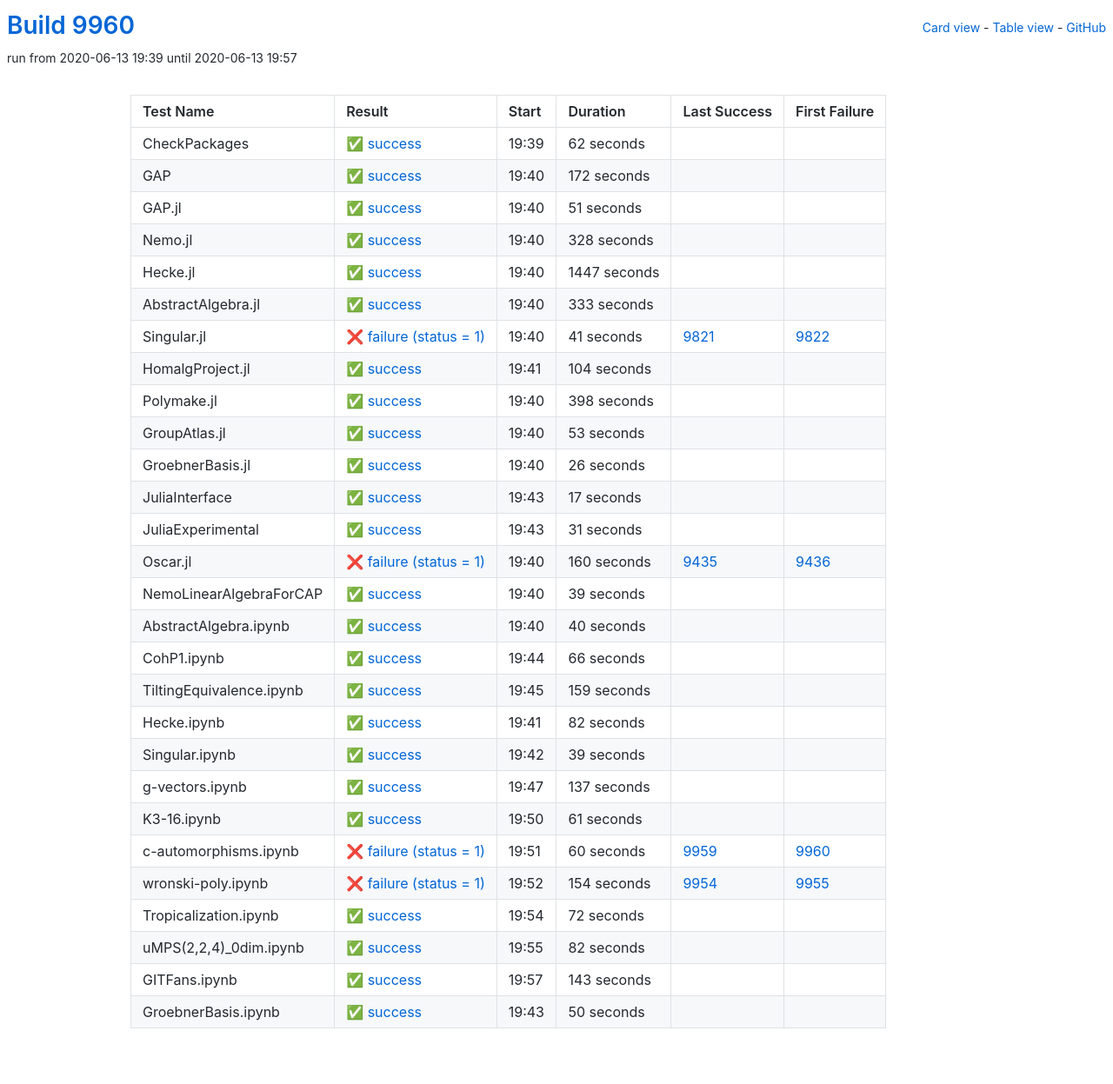
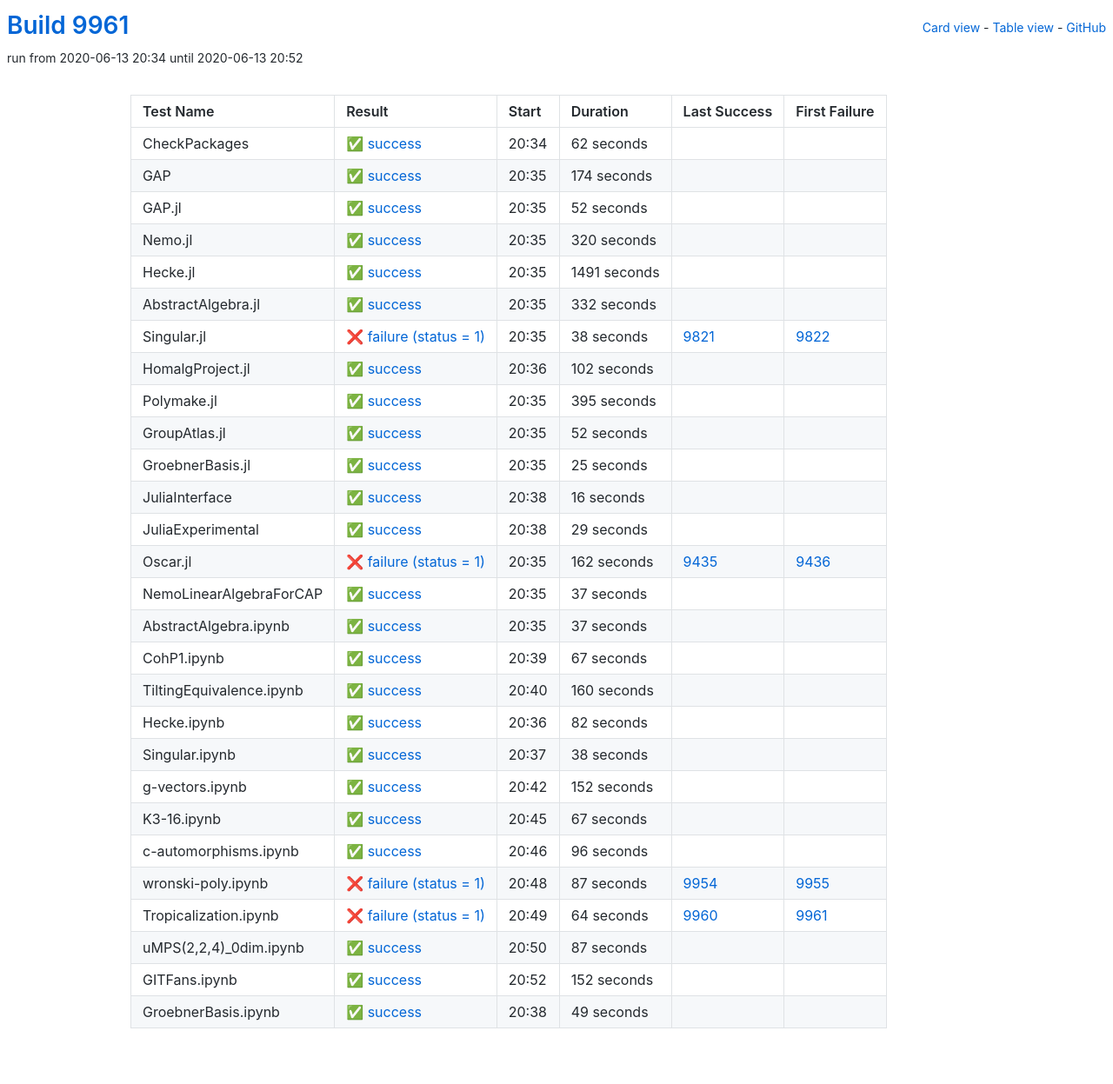
Before and after one commit to oscar-system/oscar-ci-status, a Jekyll site: the page built from table.html, in a window 1280 px wide. Shown: the whole page at 87% size. Built offline with Jekyll 4.4.1, drawn with Linux system fonts in a browser that asks for light colours.

Commit message:
Build #9961

```diff
--- a/_data/ci.yml
+++ b/_data/ci.yml
@@ -1,6 +1,6 @@
 ---
-build: 9960
-build_url: https://oscarci.mathematik.uni-kl.de/job/oscar/9960/
+build: 9961
+build_url: https://oscarci.mathematik.uni-kl.de/job/oscar/9961/
 job: oscar
 organization: oscar-system
 repo: oscar-ci-status
@@ -8,8 +8,8 @@
 tests:
 - name: CheckPackages
   id: checkpackages
-  log: https://oscarci.mathematik.uni-kl.de/job/oscar/9960/artifact/logs/build-9960/CheckPackages.log
-  start: 2020-06-13 19:39
+  log: https://oscarci.mathematik.uni-kl.de/job/oscar/9961/artifact/logs/build-9961/CheckPackages.log
+  start: 2020-06-13 20:34
   success: true
   exitcode: 0
   status: success
@@ -20,212 +20,212 @@
   first_failure_url:
 - name: GAP
   id: gap
-  log: https://oscarci.mathematik.uni-kl.de/job/oscar/9960/artifact/logs/build-9960/GAP.log
-  start: 2020-06-13 19:40
+  log: https://oscarci.mathematik.uni-kl.de/job/oscar/9961/artifact/logs/build-9961/GAP.log
+  start: 2020-06-13 20:35
   success: true
   exitcode: 0
   status: success
-  duration: 172
+  duration: 174
   last_success: false
   last_success_url:
   first_failure: false
   first_failure_url:
 - name: GAP.jl
   id: gap-jl
-  log: https://oscarci.mathematik.uni-kl.de/job/oscar/9960/artifact/logs/build-9960/GAP.jl.log
-  start: 2020-06-13 19:40
+  log: https://oscarci.mathematik.uni-kl.de/job/oscar/9961/artifact/logs/build-9961/GAP.jl.log
+  start: 2020-06-13 20:35
   success: true
   exitcode: 0
   status: success
-  duration: 51
+  duration: 52
   last_success: false
   last_success_url:
   first_failure: false
   first_failure_url:
 - name: Nemo.jl
   id: nemo-jl
-  log: https://oscarci.mathematik.uni-kl.de/job/oscar/9960/artifact/logs/build-9960/Nemo.jl.log
-  start: 2020-06-13 19:40
+  log: https://oscarci.mathematik.uni-kl.de/job/oscar/9961/artifact/logs/build-9961/Nemo.jl.log
+  start: 2020-06-13 20:35
   success: true
   exitcode: 0
   status: success
-  duration: 328
+  duration: 320
   last_success: false
   last_success_url:
   first_failure: false
   first_failure_url:
 - name: Hecke.jl
   id: hecke-jl
-  log: https://oscarci.mathematik.uni-kl.de/job/oscar/9960/artifact/logs/build-9960/Hecke.jl.log
-  start: 2020-06-13 19:40
+  log: https://oscarci.mathematik.uni-kl.de/job/oscar/9961/artifact/logs/build-9961/Hecke.jl.log
+  start: 2020-06-13 20:35
   success: true
   exitcode: 0
   status: success
-  duration: 1447
+  duration: 1491
   last_success: false
   last_success_url:
   first_failure: false
   first_failure_url:
 - name: AbstractAlgebra.jl
   id: abstractalgebra-jl
-  log: https://oscarci.mathematik.uni-kl.de/job/oscar/9960/artifact/logs/build-9960/AbstractAlgebra.jl.log
-  start: 2020-06-13 19:40
+  log: https://oscarci.mathematik.uni-kl.de/job/oscar/9961/artifact/logs/build-9961/AbstractAlgebra.jl.log
+  start: 2020-06-13 20:35
   success: true
   exitcode: 0
   status: success
-  duration: 333
+  duration: 332
   last_success: false
   last_success_url:
   first_failure: false
   first_failure_url:
 - name: Singular.jl
   id: singular-jl
-  log: https://oscarci.mathematik.uni-kl.de/job/oscar/9960/artifact/logs/build-9960/Singular.jl.log
-  start: 2020-06-13 19:40
+  log: https://oscarci.mathematik.uni-kl.de/job/oscar/9961/artifact/logs/build-9961/Singular.jl.log
+  start: 2020-06-13 20:35
   success: false
   exitcode: 1
   status: failure
-  duration: 41
+  duration: 38
   last_success: 9821
   last_success_url: https://oscarci.mathematik.uni-kl.de/job/oscar/9821/
   first_failure: 9822
   first_failure_url: https://oscarci.mathematik.uni-kl.de/job/oscar/9822/
 - name: HomalgProject.jl
   id: homalgproject-jl
-  log: https://oscarci.mathematik.uni-kl.de/job/oscar/9960/artifact/logs/build-9960/HomalgProject.jl.log
-  start: 2020-06-13 19:41
+  log: https://oscarci.mathematik.uni-kl.de/job/oscar/9961/artifact/logs/build-9961/HomalgProject.jl.log
+  start: 2020-06-13 20:36
   success: true
   exitcode: 0
   status: success
-  duration: 104
+  duration: 102
   last_success: false
   last_success_url:
   first_failure: false
   first_failure_url:
 - name: Polymake.jl
   id: polymake-jl
-  log: https://oscarci.mathematik.uni-kl.de/job/oscar/9960/artifact/logs/build-9960/Polymake.jl.log
-  start: 2020-06-13 19:40
+  log: https://oscarci.mathematik.uni-kl.de/job/oscar/9961/artifact/logs/build-9961/Polymake.jl.log
+  start: 2020-06-13 20:35
   success: true
   exitcode: 0
   status: success
-  duration: 398
+  duration: 395
   last_success: false
   last_success_url:
   first_failure: false
   first_failure_url:
 - name: GroupAtlas.jl
   id: groupatlas-jl
-  log: https://oscarci.mathematik.uni-kl.de/job/oscar/9960/artifact/logs/build-9960/GroupAtlas.jl.log
-  start: 2020-06-13 19:40
+  log: https://oscarci.mathematik.uni-kl.de/job/oscar/9961/artifact/logs/build-9961/GroupAtlas.jl.log
+  start: 2020-06-13 20:35
   success: true
   exitcode: 0
   status: success
-  duration: 53
+  duration: 52
   last_success: false
   last_success_url:
   first_failure: false
   first_failure_url:
 - name: GroebnerBasis.jl
   id: groebnerbasis-jl
-  log: https://oscarci.mathematik.uni-kl.de/job/oscar/9960/artifact/logs/build-9960/GroebnerBasis.jl.log
-  start: 2020-06-13 19:40
+  log: https://oscarci.mathematik.uni-kl.de/job/oscar/9961/artifact/logs/build-9961/GroebnerBasis.jl.log
+  start: 2020-06-13 20:35
   success: true
   exitcode: 0
   status: success
-  duration: 26
+  duration: 25
   last_success: false
   last_success_url:
   first_failure: false
   first_failure_url:
 - name: JuliaInterface
   id: juliainterface
-  log: https://oscarci.mathematik.uni-kl.de/job/oscar/9960/artifact/logs/build-9960/JuliaInterface.log
-  start: 2020-06-13 19:43
+  log: https://oscarci.mathematik.uni-kl.de/job/oscar/9961/artifact/logs/build-9961/JuliaInterface.log
+  start: 2020-06-13 20:38
   success: true
   exitcode: 0
   status: success
-  duration: 17
+  duration: 16
   last_success: false
   last_success_url:
   first_failure: false
   first_failure_url:
 - name: JuliaExperimental
   id: juliaexperimental
-  log: https://oscarci.mathematik.uni-kl.de/job/oscar/9960/artifact/logs/build-9960/JuliaExperimental.log
-  start: 2020-06-13 19:43
+  log: https://oscarci.mathematik.uni-kl.de/job/oscar/9961/artifact/logs/build-9961/JuliaExperimental.log
+  start: 2020-06-13 20:38
   success: true
   exitcode: 0
   status: success
-  duration: 31
+  duration: 29
   last_success: false
   last_success_url:
   first_failure: false
   first_failure_url:
 - name: Oscar.jl
   id: oscar-jl
-  log: https://oscarci.mathematik.uni-kl.de/job/oscar/9960/artifact/logs/build-9960/Oscar.jl.log
-  start: 2020-06-13 19:40
+  log: https://oscarci.mathematik.uni-kl.de/job/oscar/9961/artifact/logs/build-9961/Oscar.jl.log
+  start: 2020-06-13 20:35
   success: false
   exitcode: 1
   status: failure
-  duration: 160
+  duration: 162
   last_success: 9435
   last_success_url: https://oscarci.mathematik.uni-kl.de/job/oscar/9435/
   first_failure: 9436
   first_failure_url: https://oscarci.mathematik.uni-kl.de/job/oscar/9436/
 - name: NemoLinearAlgebraForCAP
   id: nemolinearalgebraforcap
-  log: https://oscarci.mathematik.uni-kl.de/job/oscar/9960/artifact/logs/build-9960/NemoLinearAlgebraForCAP.log
-  start: 2020-06-13 19:40
+  log: https://oscarci.mathematik.uni-kl.de/job/oscar/9961/artifact/logs/build-9961/NemoLinearAlgebraForCAP.log
+  start: 2020-06-13 20:35
   success: true
   exitcode: 0
   status: success
-  duration: 39
+  duration: 37
   last_success: false
   last_success_url:
   first_failure: false
   first_failure_url:
 - name: AbstractAlgebra.ipynb
   id: abstractalgebra-ipynb
-  log: https://oscarci.mathematik.uni-kl.de/job/oscar/9960/artifact/logs/build-9960/AbstractAlgebra.ipynb.log
-  start: 2020-06-13 19:40
+  log: https://oscarci.mathematik.uni-kl.de/job/oscar/9961/artifact/logs/build-9961/AbstractAlgebra.ipynb.log
+  start: 2020-06-13 20:35
   success: true
   exitcode: 0
   status: success
-  duration: 40
+  duration: 37
   last_success: false
   last_success_url:
   first_failure: false
   first_failure_url:
 - name: CohP1.ipynb
   id: cohp1-ipynb
-  log: https://oscarci.mathematik.uni-kl.de/job/oscar/9960/artifact/logs/build-9960/CohP1.ipynb.log
-  start: 2020-06-13 19:44
+  log: https://oscarci.mathematik.uni-kl.de/job/oscar/9961/artifact/logs/build-9961/CohP1.ipynb.log
+  start: 2020-06-13 20:39
   success: true
   exitcode: 0
   status: success
-  duration: 66
+  duration: 67
   last_success: false
   last_success_url:
   first_failure: false
   first_failure_url:
 - name: TiltingEquivalence.ipynb
   id: tiltingequivalence-ipynb
-  log: https://oscarci.mathematik.uni-kl.de/job/oscar/9960/artifact/logs/build-9960/TiltingEquivalence.ipynb.log
-  start: 2020-06-13 19:45
+  log: https://oscarci.mathematik.uni-kl.de/job/oscar/9961/artifact/logs/build-9961/TiltingEquivalence.ipynb.log
+  start: 2020-06-13 20:40
   success: true
   exitcode: 0
   status: success
-  duration: 159
+  duration: 160
   last_success: false
   last_success_url:
   first_failure: false
   first_failure_url:
 - name: Hecke.ipynb
   id: hecke-ipynb
-  log: https://oscarci.mathematik.uni-kl.de/job/oscar/9960/artifact/logs/build-9960/Hecke.ipynb.log
-  start: 2020-06-13 19:41
+  log: https://oscarci.mathematik.uni-kl.de/job/oscar/9961/artifact/logs/build-9961/Hecke.ipynb.log
+  start: 2020-06-13 20:36
   success: true
   exitcode: 0
   status: success
@@ -236,108 +236,108 @@
   first_failure_url:
 - name: Singular.ipynb
   id: singular-ipynb
-  log: https://oscarci.mathematik.uni-kl.de/job/oscar/9960/artifact/logs/build-9960/Singular.ipynb.log
-  start: 2020-06-13 19:42
+  log: https://oscarci.mathematik.uni-kl.de/job/oscar/9961/artifact/logs/build-9961/Singular.ipynb.log
+  start: 2020-06-13 20:37
   success: true
   exitcode: 0
   status: success
-  duration: 39
+  duration: 38
   last_success: false
   last_success_url:
   first_failure: false
   first_failure_url:
 - name: g-vectors.ipynb
   id: g-vectors-ipynb
-  log: https://oscarci.mathematik.uni-kl.de/job/oscar/9960/artifact/logs/build-9960/g-vectors.ipynb.log
-  start: 2020-06-13 19:47
+  log: https://oscarci.mathematik.uni-kl.de/job/oscar/9961/artifact/logs/build-9961/g-vectors.ipynb.log
+  start: 2020-06-13 20:42
   success: true
   exitcode: 0
   status: success
-  duration: 137
+  duration: 152
   last_success: false
   last_success_url:
   first_failure: false
   first_failure_url:
 - name: K3-16.ipynb
   id: k3-16-ipynb
-  log: https://oscarci.mathematik.uni-kl.de/job/oscar/9960/artifact/logs/build-9960/K3-16.ipynb.log
-  start: 2020-06-13 19:50
+  log: https://oscarci.mathematik.uni-kl.de/job/oscar/9961/artifact/logs/build-9961/K3-16.ipynb.log
+  start: 2020-06-13 20:45
   success: true
   exitcode: 0
   status: success
-  duration: 61
+  duration: 67
   last_success: false
   last_success_url:
   first_failure: false
   first_failure_url:
 - name: c-automorphisms.ipynb
   id: c-automorphisms-ipynb
-  log: https://oscarci.mathematik.uni-kl.de/job/oscar/9960/artifact/logs/build-9960/c-automorphisms.ipynb.log
-  start: 2020-06-13 19:51
+  log: https://oscarci.mathematik.uni-kl.de/job/oscar/9961/artifact/logs/build-9961/c-automorphisms.ipynb.log
+  start: 2020-06-13 20:46
+  success: true
+  exitcode: 0
+  status: success
+  duration: 96
+  last_success: false
+  last_success_url:
+  first_failure: false
+  first_failure_url:
+- name: wronski-poly.ipynb
+  id: wronski-poly-ipynb
+  log: https://oscarci.mathematik.uni-kl.de/job/oscar/9961/artifact/logs/build-9961/wronski-poly.ipynb.log
+  start: 2020-06-13 20:48
   success: false
   exitcode: 1
   status: failure
-  duration: 60
-  last_success: 9959
-  last_success_url: https://oscarci.mathematik.uni-kl.de/job/oscar/9959/
-  first_failure: 9960
-  first_failure_url: https://oscarci.mathematik.uni-kl.de/job/oscar/9960/
-- name: wronski-poly.ipynb
-  id: wronski-poly-ipynb
-  log: https://oscarci.mathematik.uni-kl.de/job/oscar/9960/artifact/logs/build-9960/wronski-poly.ipynb.log
-  start: 2020-06-13 19:52
-  success: false
-  exitcode: 1
-  status: failure
-  duration: 154
+  duration: 87
   last_success: 9954
   last_success_url: https://oscarci.mathematik.uni-kl.de/job/oscar/9954/
   first_failure: 9955
   first_failure_url: https://oscarci.mathematik.uni-kl.de/job/oscar/9955/
 - name: Tropicalization.ipynb
   id: tropicalization-ipynb
-  log: https://oscarci.mathematik.uni-kl.de/job/oscar/9960/artifact/logs/build-9960/Tropicalization.ipynb.log
-  start: 2020-06-13 19:54
+  log: https://oscarci.mathematik.uni-kl.de/job/oscar/9961/artifact/logs/build-9961/Tropicalization.ipynb.log
+  start: 2020-06-13 20:49
+  success: false
+  exitcode: 1
+  status: failure
+  duration: 64
+  last_success: 9960
+  last_success_url: https://oscarci.mathematik.uni-kl.de/job/oscar/9960/
+  first_failure: 9961
+  first_failure_url: https://oscarci.mathematik.uni-kl.de/job/oscar/9961/
+- name: uMPS(2,2,4)_0dim.ipynb
+  id: umps-2-2-4-0dim-ipynb
+  log: https://oscarci.mathematik.uni-kl.de/job/oscar/9961/artifact/logs/build-9961/uMPS-2-2-4-_0dim.ipynb.log
+  start: 2020-06-13 20:50
   success: true
   exitcode: 0
   status: success
-  duration: 72
-  last_success: false
-  last_success_url:
-  first_failure: false
-  first_failure_url:
-- name: uMPS(2,2,4)_0dim.ipynb
-  id: umps-2-2-4-0dim-ipynb
-  log: https://oscarci.mathematik.uni-kl.de/job/oscar/9960/artifact/logs/build-9960/uMPS-2-2-4-_0dim.ipynb.log
-  start: 2020-06-13 19:55
-  success: true
-  exitcode: 0
-  status: success
-  duration: 82
+  duration: 87
   last_success: false
   last_success_url:
   first_failure: false
   first_failure_url:
 - name: GITFans.ipynb
   id: gitfans-ipynb
-  log: https://oscarci.mathematik.uni-kl.de/job/oscar/9960/artifact/logs/build-9960/GITFans.ipynb.log
-  start: 2020-06-13 19:57
+  log: https://oscarci.mathematik.uni-kl.de/job/oscar/9961/artifact/logs/build-9961/GITFans.ipynb.log
+  start: 2020-06-13 20:52
   success: true
   exitcode: 0
   status: success
-  duration: 143
+  duration: 152
   last_success: false
   last_success_url:
   first_failure: false
   first_failure_url:
 - name: GroebnerBasis.ipynb
   id: groebnerbasis-ipynb
-  log: https://oscarci.mathematik.uni-kl.de/job/oscar/9960/artifact/logs/build-9960/GroebnerBasis.ipynb.log
-  start: 2020-06-13 19:43
+  log: https://oscarci.mathematik.uni-kl.de/job/oscar/9961/artifact/logs/build-9961/GroebnerBasis.ipynb.log
+  start: 2020-06-13 20:38
   success: true
   exitcode: 0
   status: success
-  duration: 50
+  duration: 49
   last_success: false
   last_success_url:
   first_failure: false
```
Also changed, not shown: README.md.
